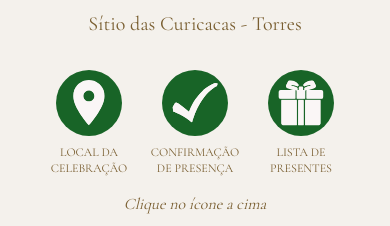
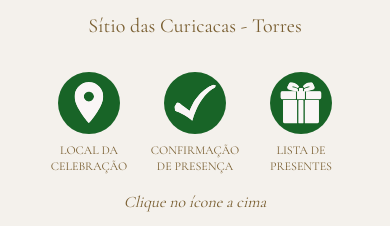
Before and after one commit to LucielSantos/laisa-wedding-invitation, a Next.js app: page / in a window 390 px wide. Shown: the part 423-649 px from the top of the page. Built offline with nearby package versions, Linux system fonts and the light colour scheme.

Commit message:
feat: improvements on responsiveness

```diff
--- a/src/app/components/Button/index.tsx
+++ b/src/app/components/Button/index.tsx
@@ -7,7 +7,7 @@ export const Button = ({ children, className, href }: Props) => {
     <a
       href={href}
       target="_blank"
-      className={`bg-indigo-500 rounded-full p-2.5 cursor-pointer ${className}`}
+      className={`bg-indigo-500 rounded-full p-2.5 cursor-pointer w-[62px] h-[62px] ${className}`}
     >
       {children}
     </a>
--- a/src/app/page.tsx
+++ b/src/app/page.tsx
@@ -56,11 +56,11 @@ export default function Home() {
 
         <p className="text-xl mt-4">Sítio das Curicacas - Torres</p>
 
-        <div className="grid mt-8 gap-2 grid-cols-3">
+        <div className="grid mt-8 gap-2 grid-cols-3 max-w-xs self-center">
           {buttons.map((button) => (
             <div
               key={button.iconAlt}
-              className="flex flex-col flex-1 justify-between"
+              className="flex flex-col flex-1 justify-between items-center"
             >
               <Button className="mx-4" href={button.href}>
                 <Image src={button.iconSrc} alt={button.iconAlt} />
```
